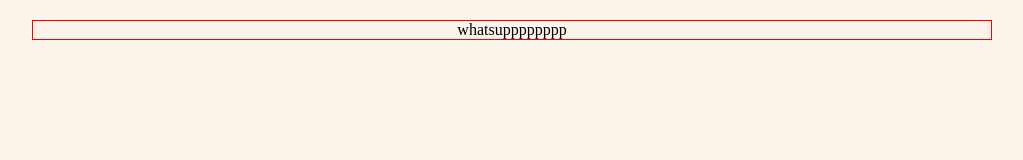
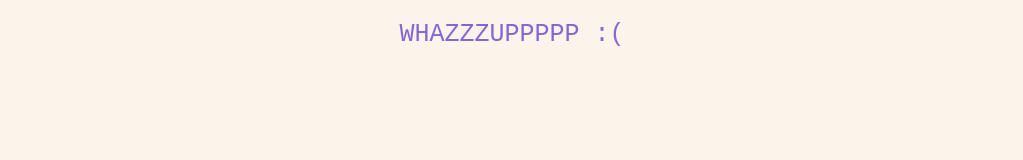
Before and after one commit to hseiwak/hseiwak.github.io, a plain HTML site: page index.html in a window 1280 px wide. Shown: the whole page, without its empty margins (128-1151 px from the left). Drawn offline with Linux system fonts and the light colour scheme.

Commit message:
update index.html

```diff
--- a/index.html
+++ b/index.html
@@ -30,7 +30,7 @@
 
 #container {
 height: auto;
-      border: 1px solid red;
+border: 0px solid red;
 margin-top: 20px;
 position: relative;
 display: flex;
@@ -39,35 +39,35 @@
 align-items: center;
 }
 
-@media (orientation:portrait) {
-      #container {
-        width: 95%;
+.lol{
+font: 25px Courier New;
+color: #8764d7;
+animation: pulse 2s linear infinte alternate;
 }
 
-      body {
-        background-size: 35%;
+
+@keyframes{
+from{transform: scale(1,1)}
+to{transform: scale(0,0);
 }
 
+@media (orientation:portrait) {
+#container { width: 95%;}
 }
 
 @media (orientation:landscape) {
-      #container {
-        width: 75%;
-      }
-
-      body {
-        background-size: 50%;
-      }
-
+#container { width: 75%; }
 }
 </style>
 </head>
 <body data-nosnippet>
 <div id="container">
-  whatsupppppppp
+  <div class="lol">WHAZZZUPPPPP :(</div>
 </div>
 <script>
-    let create = (x)=> document.createElement(x), select = (x, y = document)=> y.querySelector(x), selectAll = (x, y = document)=> y.querySelectorAll(x);
+let create = (x)=> document.createElement(x),
+select = (x, y= document)=> y.querySelector(x),
+selectAll = (x, y = document)=> y.querySelectorAll(x);
 </script>
 </body>
 </html>
```
Lines whose indentation alone changed are shown as unchanged.
